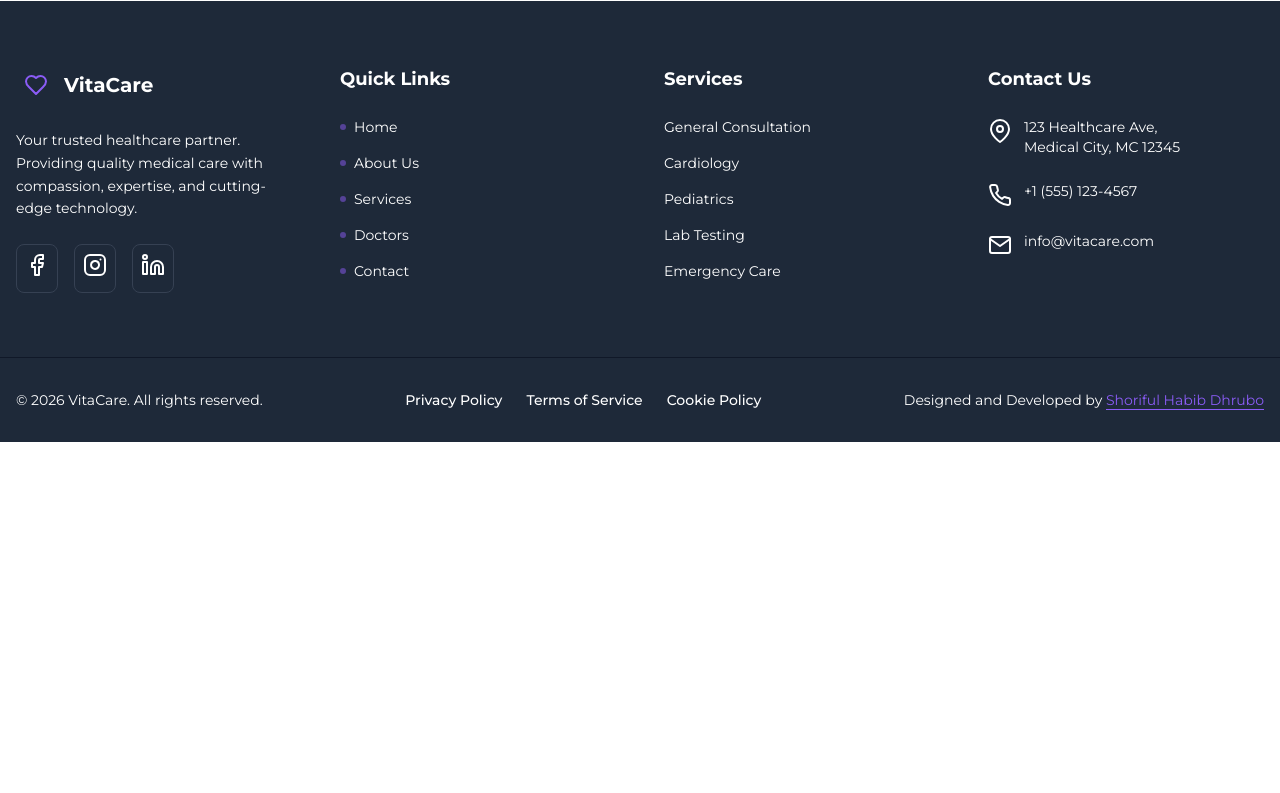
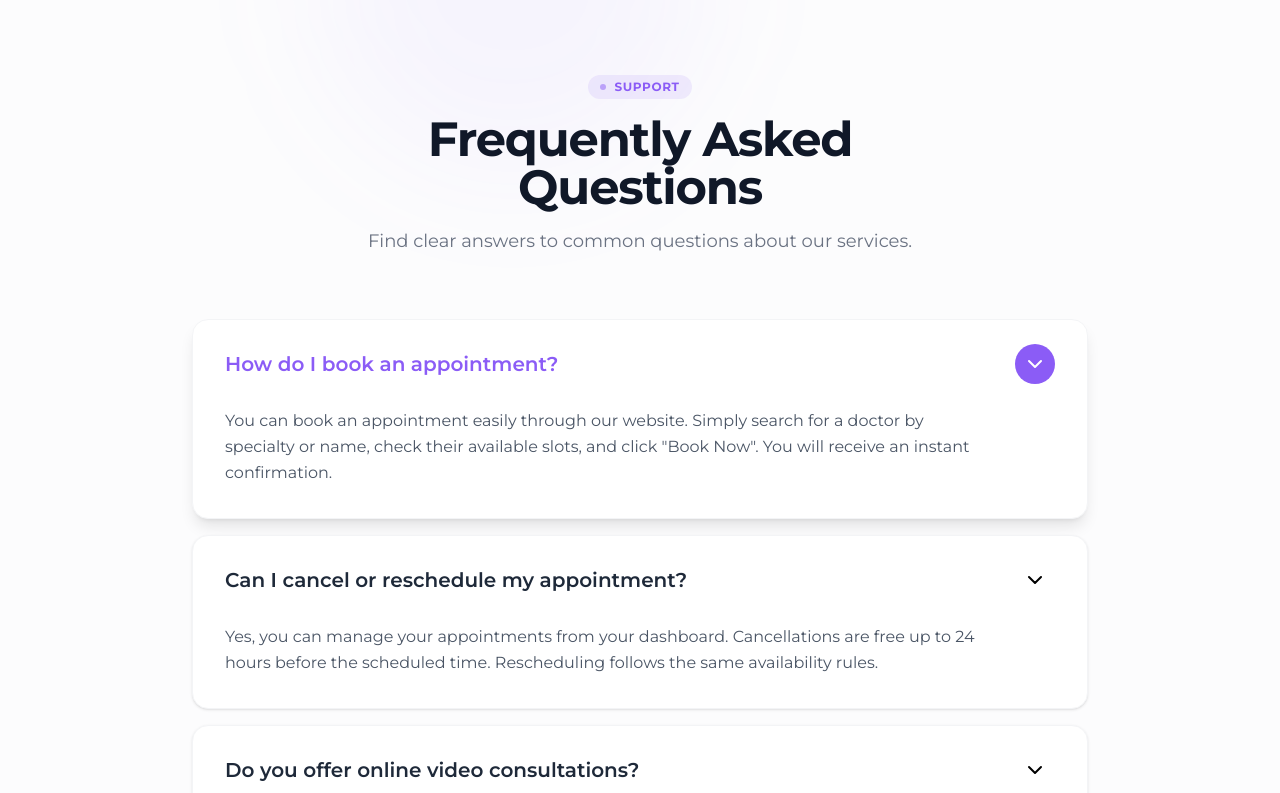
Before and after one commit to shdhrubo/vita-care, an Angular app: page / in a window 1280 px wide. Shown: the part 767-1560 px from the top of the page. Before the commit the page ends 1209 px from the top, so only its background shows below. Built offline with nearby package versions, Linux system fonts and the light colour scheme.

Commit message:
faq section added

```diff
--- a/src/app/modules/home/components/faq-section/faq-section.html
+++ b/src/app/modules/home/components/faq-section/faq-section.html
@@ -1 +1,73 @@
-<p>faq-section works!</p>
+<section class="relative py-24 bg-gray-50/50 overflow-hidden">
+  <!-- Decorative Background Elements -->
+  <div class="absolute top-0 left-1/4 w-96 h-96 bg-primary/5 rounded-full blur-3xl mix-blend-multiply pointer-events-none -translate-y-1/2"></div>
+  <div class="absolute bottom-0 right-1/4 w-96 h-96 bg-purple-100/50 rounded-full blur-3xl mix-blend-multiply pointer-events-none translate-y-1/2"></div>
+
+  <div class="max-w-350 mx-auto px-4 relative z-10">
+    <!-- Modern Header -->
+    <div class="text-center mb-16 max-w-2xl mx-auto space-y-4">
+      <span class="inline-flex items-center gap-2 px-3 py-1 rounded-full bg-primary/10 text-primary text-xs font-bold tracking-wider uppercase">
+        <span class="w-1.5 h-1.5 rounded-full bg-primary animate-pulse"></span>
+        Support
+      </span>
+      <h2 class="text-4xl md:text-5xl font-bold text-gray-900 tracking-tight">
+        Frequently Asked Questions
+      </h2>
+      <p class="text-lg text-gray-500">
+        Find clear answers to common questions about our services.
+      </p>
+    </div>
+
+    <!-- Modern Accordion Grid -->
+    <div class="max-w-4xl mx-auto space-y-4">
+      @for (faq of faqs; track $index) {
+        <div
+          class="group bg-white rounded-2xl transition-all duration-300 border border-gray-100 hover:border-primary/20"
+          [class.shadow-lg]="faq.isOpen"
+          [class.shadow-sm]="!faq.isOpen"
+          [class.ring-1]="faq.isOpen"
+          [class.ring-primary/10]="faq.isOpen"
+        >
+          <button
+            (click)="toggleFaq($index)"
+            class="w-full flex items-center justify-between p-6 md:px-8 text-left cursor-pointer focus:outline-none"
+          >
+            <span
+              class="text-lg md:text-xl font-semibold text-gray-800 transition-colors group-hover:text-primary"
+              [class.text-primary]="faq.isOpen"
+            >
+              {{ faq.question }}
+            </span>
+            <span
+              class="relative flex items-center justify-center w-10 h-10 rounded-full transition-all duration-300 shrink-0 ml-4 group-hover:scale-110"
+              [class.bg-primary]="faq.isOpen"
+              [class.text-white]="faq.isOpen"
+              [class.bg-gray-50]="!faq.isOpen"
+              [class.text-gray-400]="!faq.isOpen"
+            >
+              <mat-icon
+                svgIcon="platform_solid:chevron-down"
+                class="w-6! h-6! transition-transform duration-500 ease-[cubic-bezier(0.34,1.56,0.64,1)]"
+                [class.rotate-180]="faq.isOpen"
+              ></mat-icon>
+            </span>
+          </button>
+
+          <div
+            class="grid transition-[grid-template-rows] duration-500 ease-[cubic-bezier(0.4,0,0.2,1)]"
+            [class.grid-rows-[1fr]]="faq.isOpen"
+            [class.grid-rows-[0fr]]="!faq.isOpen"
+          >
+            <div class="overflow-hidden">
+              <div class="px-6 md:px-8 pb-8 pt-0">
+                <p class="text-base text-gray-600 leading-relaxed max-w-3xl">
+                  {{ faq.answer }}
+                </p>
+              </div>
+            </div>
+          </div>
+        </div>
+      }
+    </div>
+  </div>
+</section>
--- a/src/app/modules/home/components/faq-section/faq-section.scss
+++ b/src/app/modules/home/components/faq-section/faq-section.scss
@@ -0,0 +1,4 @@
+/* Faq section styles */
+:host {
+  display: block;
+}
--- a/src/app/modules/home/components/faq-section/faq-section.ts
+++ b/src/app/modules/home/components/faq-section/faq-section.ts
@@ -1,11 +1,56 @@
-import { Component } from '@angular/core';
+import { ChangeDetectionStrategy, Component } from '@angular/core';
+import { CommonModule } from '@angular/common';
+import { MatIconModule } from '@angular/material/icon';
+
+interface FaqItem {
+  question: string;
+  answer: string;
+  isOpen: boolean;
+}
 
 @Component({
   selector: 'app-faq-section',
-  imports: [],
+  standalone: true,
+  imports: [CommonModule, MatIconModule],
   templateUrl: './faq-section.html',
   styleUrl: './faq-section.scss',
+  changeDetection: ChangeDetectionStrategy.OnPush,
 })
 export class FaqSection {
+  faqs: FaqItem[] = [
+    {
+      question: 'How do I book an appointment?',
+      answer:
+        'You can book an appointment easily through our website. Simply search for a doctor by specialty or name, check their available slots, and click "Book Now". You will receive an instant confirmation.',
+      isOpen: true,
+    },
+    {
+      question: 'Can I cancel or reschedule my appointment?',
+      answer:
+        'Yes, you can manage your appointments from your dashboard. Cancellations are free up to 24 hours before the scheduled time. Rescheduling follows the same availability rules.',
+      isOpen: false,
+    },
+    {
+      question: 'Do you offer online video consultations?',
+      answer:
+        "Absolutely. Many of our specialists offer secure video consultations. Look for the video icon next to the doctor's profile to see if they provide telemedicine services.",
+      isOpen: false,
+    },
+    {
+      question: 'Is my medical data secure?',
+      answer:
+        'Your privacy is our top priority. We use bank-grade encryption and comply with all healthcare data protection regulations (HIPAA/GDPR) to ensure your personal and medical information remains confidential.',
+      isOpen: false,
+    },
+    {
+      question: 'What payment methods do you accept?',
+      answer:
+        'We accept all major credit cards, debit cards, and digital wallets. Payment is typically required to confirm your booking, though some clinics allow payment on arrival.',
+      isOpen: false,
+    },
+  ];
 
+  toggleFaq(index: number) {
+    this.faqs[index].isOpen = !this.faqs[index].isOpen;
+  }
 }
```
